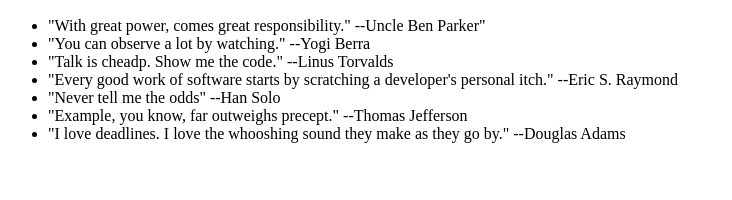
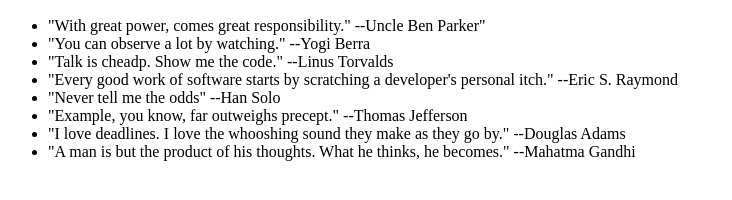
Before and after one commit to GitHubZugang/0main_openSAP_repo, a plain HTML site: page index.html in a window 1280 px wide. Shown: the part 110-310 px from the top of the page, without its empty margins (0-732 px from the left). Drawn offline with Linux system fonts and the light colour scheme.

Commit message:
Mahatma Gandhi quote

```diff
--- a/index.html
+++ b/index.html
@@ -15,5 +15,6 @@
 		<li>"Never tell me the odds" --Han Solo</li>
 		<li>"Example, you know, far outweighs precept." --Thomas Jefferson</li>
 		<li>"I love deadlines. I love the whooshing sound they make as they go by." --Douglas Adams</li>
+		<li>"A man is but the product of his thoughts. What he thinks, he becomes." --Mahatma Gandhi</li>
 	</ul></body>
 </html>
```
